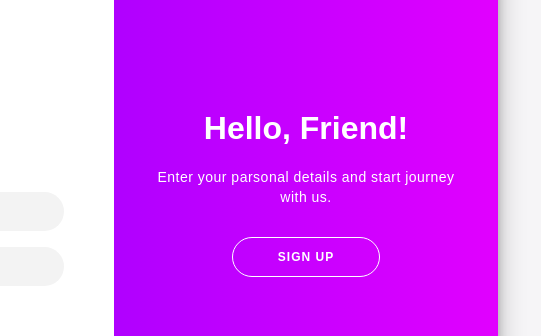
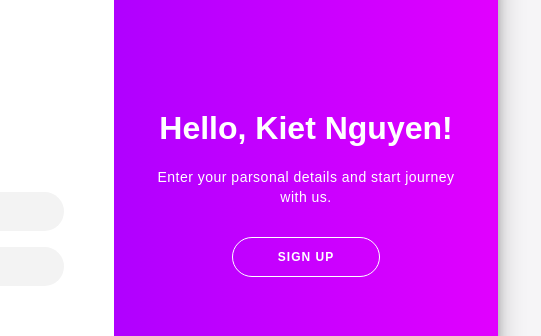
Before and after one commit to Wowwhat1/Profile, a plain HTML site: page index.html in a window 1280 px wide. Shown: the part 187-523 px from the top of the page, 526-1067 px from the left. Drawn offline with Linux system fonts and the light colour scheme.

Commit message:
second commits

```diff
--- a/index.html
+++ b/index.html
@@ -49,7 +49,7 @@
                 </div>
 
                 <div class="overlay-panel overlay-right">
-                    <h1>Hello, Friend!</h1>
+                    <h1>Hello, Kiet Nguyen!</h1>
                     <p>Enter your parsonal details and start journey with us.</p>
                     <button class="devingine" id="signUp">Sign Up</button>
                 </div>
```
